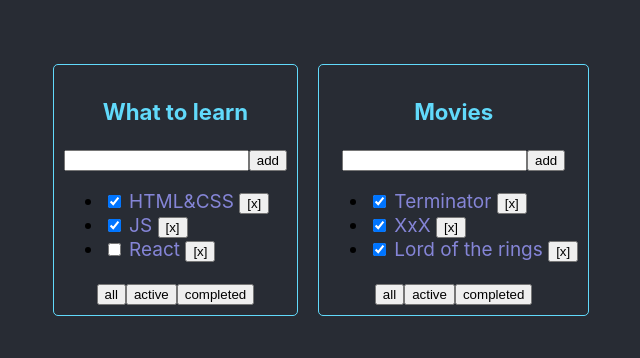
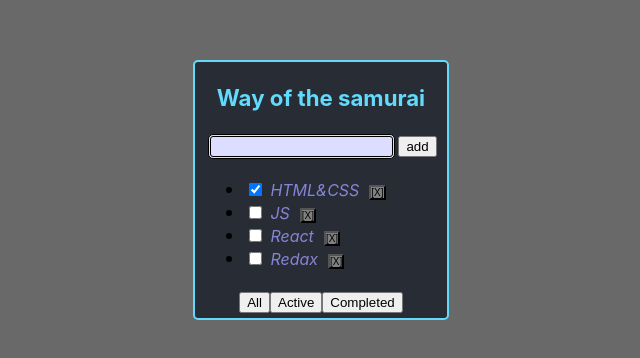
Before and after one commit to Iq-Life/Todolist, a React (Create React App) app: page / in a window 1280 px wide. Shown: the part 210-568 px from the top of the page, without its empty margins (319-959 px from the left). Built offline with nearby package versions, Linux system fonts and the light colour scheme.

Commit message:
Step two removeTasks valueFilter useState

```diff
--- a/src/App.css
+++ b/src/App.css
@@ -1,28 +1,13 @@
 .App {
     text-align: center;
 }
+
 .App-header {
-  background-color: #282c34;
+    background-color: DimGray;
     min-height: 100vh;
     display: flex;
     align-items: center;
     justify-content: center;
     font-size: calc(3px + 2vmin);
     color: #61dafb;
-
 }
-.Todo {
-  border: #61dafb 1px solid;
-  border-radius: 5px;
-  padding: 10px;
-  margin: 10px;
-}
-
-.App-ul {
-  text-align: left;
-  color: black;
-
-}
-.App-ul-text {
-  color: #8585d7;
-}
--- a/src/App.tsx
+++ b/src/App.tsx
@@ -1,26 +1,57 @@
-import React from 'react';
+import React, {useState} from 'react';
 import './App.css';
 import {TaskType, Todolist} from "./Todolist";
 
+export type FilterValueType = "all"|"active"|"completed"
+
 function App() {
 
-    let tasks1: Array<TaskType> = [
+    let [tasks,setTasks]= useState <Array<TaskType>> ([
         {id: 1, title: "HTML&CSS", isDone: true},
-        {id: 2, title: "JS", isDone: true},
-        {id: 3, title: "React", isDone: false}
-    ]
-    let tasks2: Array<TaskType> = [
-        {id: 1, title: "Terminator", isDone: true},
-        {id: 2, title: "XxX", isDone: true},
-        {id: 3, title: "Lord of the rings", isDone: true}
-    ]
+        {id: 2, title: "JS", isDone: false},
+        {id: 3, title: "React", isDone: false},
+        {id: 4, title: "Redax", isDone: false}
+    ])
+    let [filter, setFilter]= useState <FilterValueType>("all")
 
+    function removeTasks(id: number) {
+        let filteredTasks = tasks.filter(t => (t.id !== id))
+            setTasks(filteredTasks)
+        }
+    /*function removeTasks(id: number) {
+        let filteredTasks = tasks.filter((t) => {
+            if (t.id !== id) {
+                return true
+            } else {
+                return false
+            }
+            setTasks(filteredTasks)
+        })
+    }*/
+
+    function changeFilter (value:FilterValueType){
+        setFilter(value)
+    }
+
+    let tasksForTodolist = tasks;
+    if (filter === "completed") {
+        tasksForTodolist = tasks.filter( t => t.isDone === true )
+    }
+    if (filter === "active") {
+        tasksForTodolist = tasks.filter( t => t.isDone === false )
+    }
 
     return (
         <div className="App">
             <header className="App-header">
-                <div className="Todo"><Todolist title="What to learn" tasks={tasks1}/></div>
-                <div className="Todo"><Todolist title="Movies" tasks={tasks2}/></div>
+                <div>
+                    <Todolist
+                        title="Way of the samurai"
+                        tasks={tasksForTodolist}
+                        removeTasks={removeTasks}
+                        changeFilter={changeFilter}
+                    />
+                </div>
             </header>
         </div>
     );
--- /dev/null
+++ b/src/Todolist.module.css
@@ -0,0 +1,39 @@
+.Todo {
+    border: #61dafb 2px solid;
+    background-color: #282c34;
+    border-radius: 5px;
+    padding: 0 10px 5px 10px;
+    margin: 5px 10px;
+}
+.input {
+    background-color: #ddddff;
+    padding: 2px;
+    margin: 0 3px;
+    border-radius: 5px;
+    border: double 3px;
+}
+.but_add {
+
+}
+.but_del {
+    background-color: Gray;
+    padding: 0;
+    text-align: center;
+    margin-left: 10px;
+    font-size: x-small;
+}
+.ul_span {
+    color: #8585d7;
+    /*Стиль текста*/
+    font-style: oblique;
+    margin-left: 5px;
+    font-size: medium;
+}
+.ul {
+    text-align: left;
+    color: black;
+    /*Универсальное свойство, позволяющее одновременно задать стиль маркера,
+    его положение, а также изображение, которое будет использоваться в качестве маркера .
+    Для подробного ознакомления смотрите информацию о каждом свойстве list-style-type,
+    list-style-position и list-style-image отдельно.*/
+}
--- a/src/Todolist.tsx
+++ b/src/Todolist.tsx
@@ -1,35 +1,38 @@
 import React from "react";
+import s from './Todolist.module.css'
+import {FilterValueType} from "./App";
 
 export type TaskType = {
-    id:number
-    title:string
-    isDone:boolean
+    id: number
+    title: string
+    isDone: boolean
 }
 
- export type PropsType ={
-    title:string
-     tasks: Array<TaskType>
+export type PropsType = {
+    title: string
+    tasks: Array<TaskType>
+    removeTasks: (id:number) => void
+    changeFilter: (value: FilterValueType) => void
 }
-export function Todolist (props:PropsType) {
+
+export function Todolist(props: PropsType) {
+
+
     return (
-        <div>
+        <div className={s.Todo}>
             <h3>{props.title}</h3>
-            <input/>
-            <button>add</button>
-            <ul className="App-ul">
-                <li>
-                    <input type="checkbox" checked={props.tasks[0].isDone}/>  <span className="App-ul-text">{props.tasks[0].title}</span>  <button>[x]</button>
-                </li>
-                <li>
-                    <input type="checkbox" checked={props.tasks[1].isDone}/>  <span className="App-ul-text">{props.tasks[1].title}</span>  <button>[x]</button>
-                </li>
-                <li>
-                    <input type="checkbox" checked={props.tasks[2].isDone}/>  <span className="App-ul-text">{props.tasks[2].title}</span>  <button>[x]</button>
-                </li>
+            <input className={s.input}/>
+            <button className={s.but_add}>add</button>
+            <ul className={s.ul}>
+                {props.tasks.map( t => <li>
+                    <input type="checkbox" checked={t.isDone}/>
+                    <span className={s.ul_span}>{t.title}</span>
+                    <button className={s.but_del} onClick={ () => {props.removeTasks(t.id)}}>[X]</button>
+                </li>)}
             </ul>
-            <button>all</button>
-            <button>active</button>
-            <button>completed</button>
+            <button onClick={() => props.changeFilter("all") }>All</button>
+            <button onClick={() => props.changeFilter("active") }>Active</button>
+            <button onClick={() => props.changeFilter("completed") }>Completed</button>
         </div>
     )
 }
```
Lines whose indentation alone changed are shown as unchanged.
